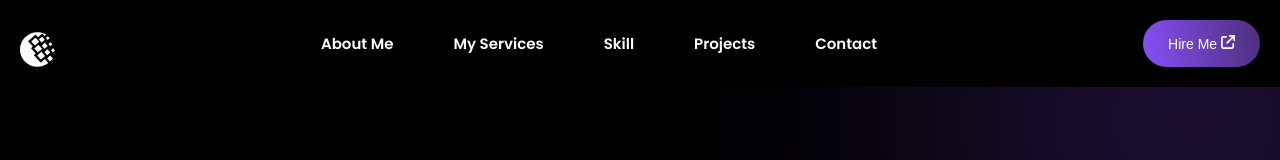
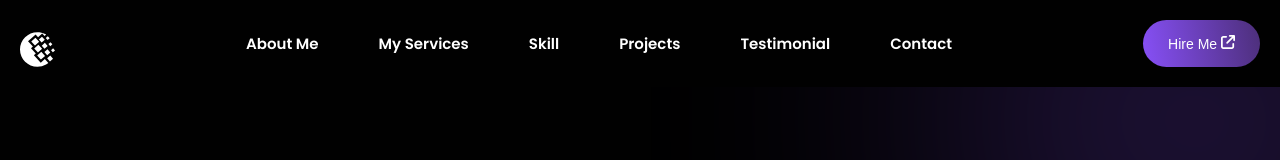
Before and after one commit to kinxxy/portfolioSite, a React (Create React App) app: page / in a window 1280 px wide. Shown: the top 160 px of the page. Built offline with nearby package versions, Linux system fonts and the light colour scheme; grey boxes are pictures that could not be loaded.

Commit message:
first commit

```diff
--- a/src/App.js
+++ b/src/App.js
@@ -22,7 +22,6 @@ function App() {
      <Services/>
      <Skills/>
      <Projects/>
-
      <Contact/>
      <Footer/>
     </>
--- a/src/data.js
+++ b/src/data.js
@@ -15,7 +15,7 @@ export const menu = [
     {name:"My Services"},
     {name:"Skill"},
     {name:"Projects"},
-    //{name:"Testimonial"},
+    {name:"Testimonial"},
     {name:"Contact"},
 ]
 
```
